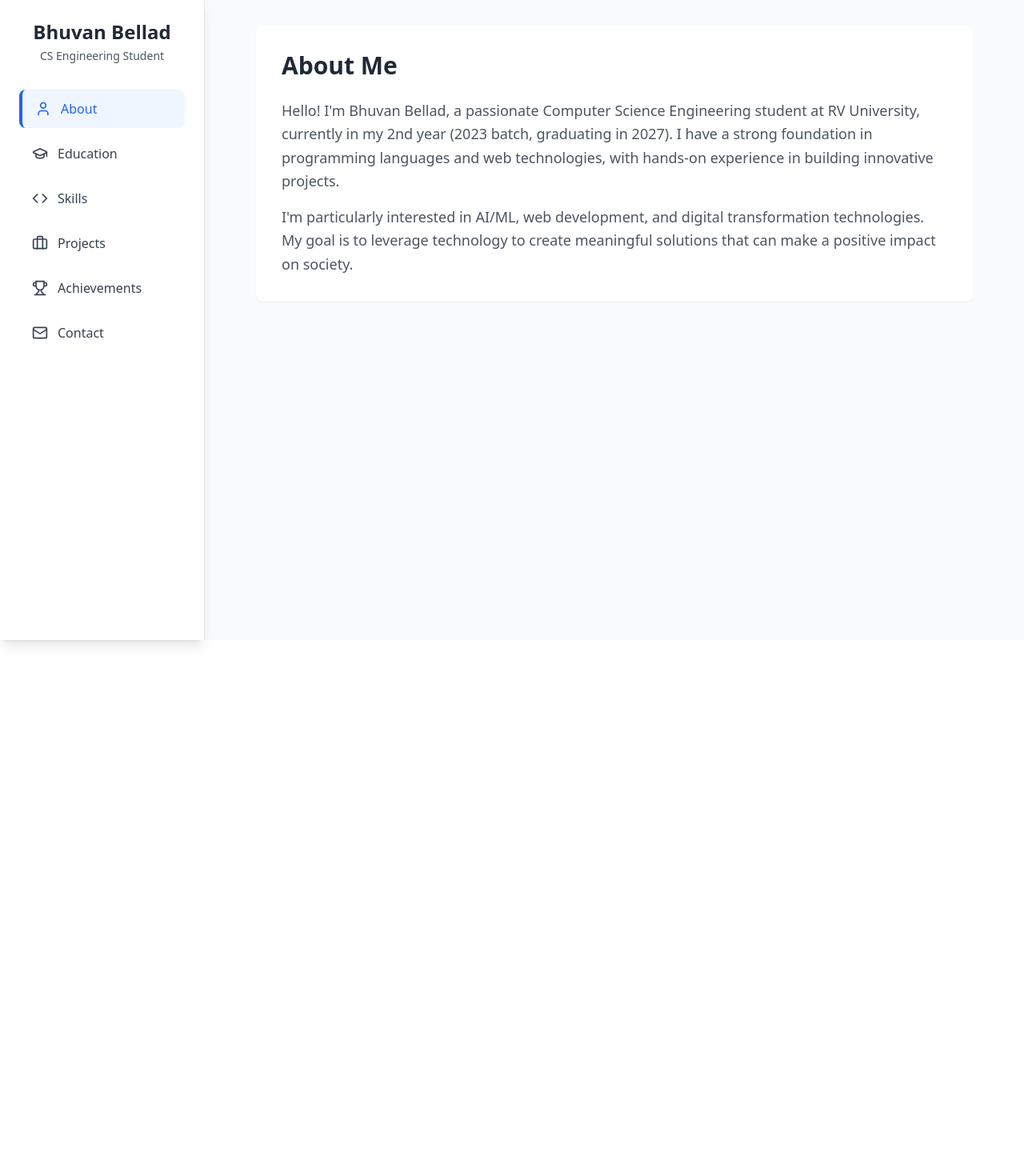
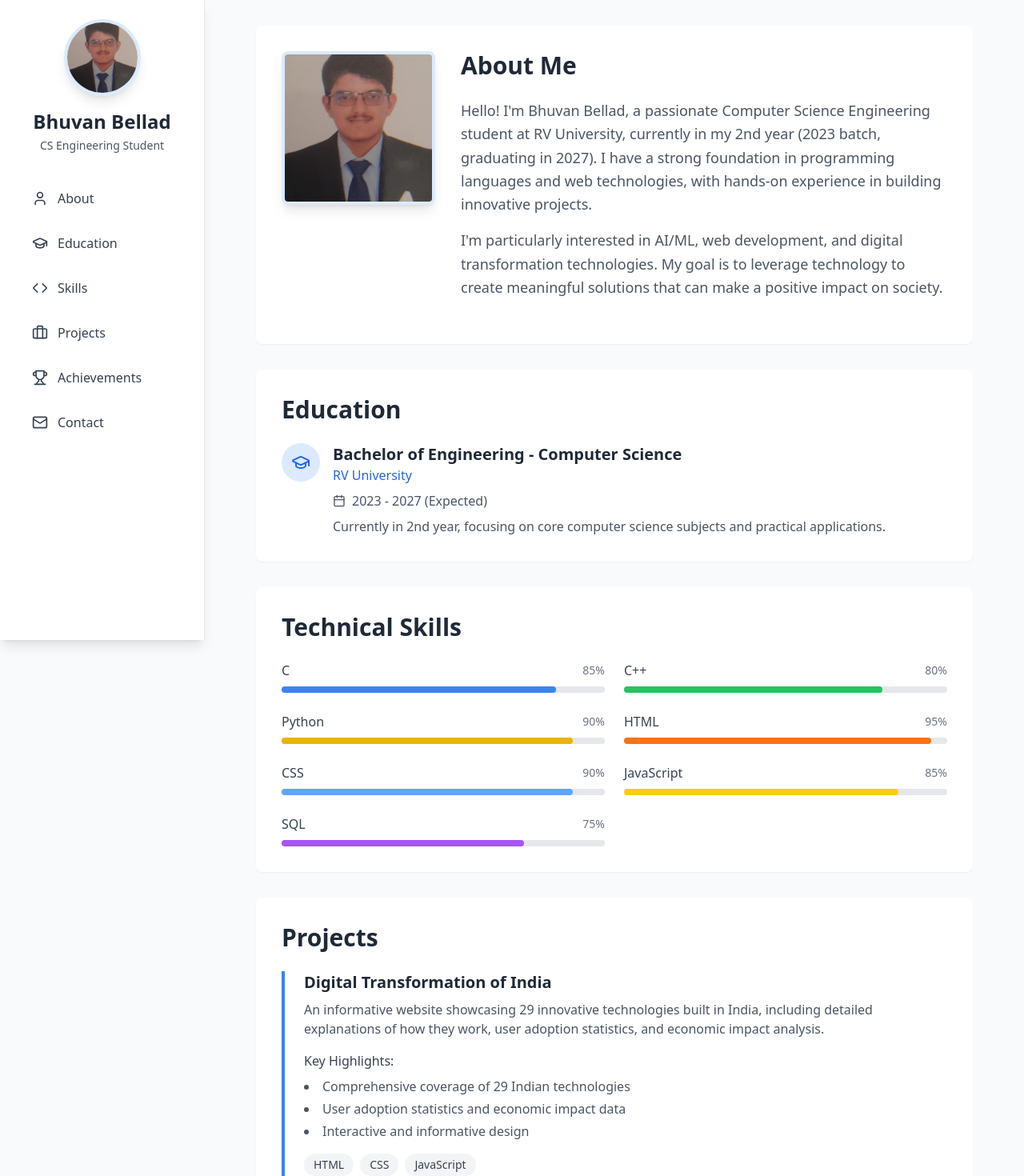
Before and after one commit to Bhuvan22b/bhuvan-bellad-resume-light, a React (Vite) app: page / in a window 1280 px wide. Shown: the top 1470 px of the page at 80% size. Before the commit the page ends 800 px from the top, so only its background shows below. Built offline with nearby package versions, Linux system fonts and the light colour scheme.

Commit message:
Refactor: Single-page resume with navigation
Consolidate all sections into a single page.
Implement navigation to scroll to specific sections.

```diff
--- a/src/components/Navigation.tsx
+++ b/src/components/Navigation.tsx
@@ -2,11 +2,10 @@
 import { User, GraduationCap, Code, Briefcase, Trophy, Mail } from 'lucide-react';
 
 interface NavigationProps {
-  activeSection: string;
-  setActiveSection: (section: string) => void;
+  onSectionClick: (sectionId: string) => void;
 }
 
-const Navigation = ({ activeSection, setActiveSection }: NavigationProps) => {
+const Navigation = ({ onSectionClick }: NavigationProps) => {
   const navItems = [
     { id: 'about', label: 'About', icon: User },
     { id: 'education', label: 'Education', icon: GraduationCap },
@@ -20,6 +19,13 @@ const Navigation = ({ activeSection, setActiveSection }: NavigationProps) => {
     <nav className="fixed left-0 top-0 h-full w-64 bg-white shadow-lg border-r border-gray-200 z-10">
       <div className="p-6">
         <div className="text-center mb-8">
+          <div className="mb-4">
+            <img
+              src="/lovable-uploads/3d81d3b8-a800-4c68-a378-4ebc722318b7.png"
+              alt="Bhuvan Bellad"
+              className="w-24 h-24 rounded-full mx-auto object-cover border-4 border-blue-100 shadow-lg"
+            />
+          </div>
           <h1 className="text-2xl font-bold text-gray-800">Bhuvan Bellad</h1>
           <p className="text-gray-600 text-sm mt-1">CS Engineering Student</p>
         </div>
@@ -30,14 +36,10 @@ const Navigation = ({ activeSection, setActiveSection }: NavigationProps) => {
             return (
               <li key={item.id}>
                 <button
-                  onClick={() => setActiveSection(item.id)}
-                  className={`w-full flex items-center px-4 py-3 rounded-lg transition-all duration-200 text-left ${
-                    activeSection === item.id
-                      ? 'bg-blue-50 text-blue-600 border-l-4 border-blue-600'
-                      : 'text-gray-700 hover:bg-gray-50 hover:text-blue-600'
-                  }`}
+                  onClick={() => onSectionClick(item.id)}
+                  className="w-full flex items-center px-4 py-3 rounded-lg transition-all duration-200 text-left text-gray-700 hover:bg-blue-50 hover:text-blue-600 group"
                 >
-                  <Icon className="w-5 h-5 mr-3" />
+                  <Icon className="w-5 h-5 mr-3 group-hover:text-blue-600 transition-colors" />
                   {item.label}
                 </button>
               </li>
--- a/src/components/sections/AboutSection.tsx
+++ b/src/components/sections/AboutSection.tsx
@@ -2,6 +2,15 @@
 const AboutSection = () => {
   return (
     <section className="bg-white rounded-lg shadow-sm p-8 mb-6">
+      <div className="flex flex-col md:flex-row items-center md:items-start gap-8 mb-6">
+        <div className="flex-shrink-0">
+          <img
+            src="/lovable-uploads/3d81d3b8-a800-4c68-a378-4ebc722318b7.png"
+            alt="Bhuvan Bellad"
+            className="w-48 h-48 rounded-lg object-cover shadow-lg border-4 border-blue-100"
+          />
+        </div>
+        <div className="flex-1">
           <h2 className="text-3xl font-bold text-gray-800 mb-6">About Me</h2>
           <div className="prose max-w-none">
             <p className="text-gray-600 text-lg leading-relaxed mb-4">
@@ -15,6 +24,8 @@ const AboutSection = () => {
               on society.
             </p>
           </div>
+        </div>
+      </div>
     </section>
   );
 };
--- a/src/pages/Index.tsx
+++ b/src/pages/Index.tsx
@@ -1,5 +1,5 @@
 
-import { useState } from 'react';
+import { useEffect } from 'react';
 import Navigation from '../components/Navigation';
 import AboutSection from '../components/sections/AboutSection';
 import EducationSection from '../components/sections/EducationSection';
@@ -9,34 +9,37 @@ import AchievementsSection from '../components/sections/AchievementsSection';
 import ContactSection from '../components/sections/ContactSection';
 
 const Index = () => {
-  const [activeSection, setActiveSection] = useState('about');
-
-  const renderSection = () => {
-    switch (activeSection) {
-      case 'about':
-        return <AboutSection />;
-      case 'education':
-        return <EducationSection />;
-      case 'skills':
-        return <SkillsSection />;
-      case 'projects':
-        return <ProjectsSection />;
-      case 'achievements':
-        return <AchievementsSection />;
-      case 'contact':
-        return <ContactSection />;
-      default:
-        return <AboutSection />;
+  const scrollToSection = (sectionId: string) => {
+    const element = document.getElementById(sectionId);
+    if (element) {
+      element.scrollIntoView({ behavior: 'smooth' });
     }
   };
 
   return (
     <div className="min-h-screen bg-gray-50">
-      <Navigation activeSection={activeSection} setActiveSection={setActiveSection} />
+      <Navigation onSectionClick={scrollToSection} />
 
       <main className="ml-64 p-8">
-        <div className="max-w-4xl mx-auto">
-          {renderSection()}
+        <div className="max-w-4xl mx-auto space-y-8">
+          <div id="about">
+            <AboutSection />
+          </div>
+          <div id="education">
+            <EducationSection />
+          </div>
+          <div id="skills">
+            <SkillsSection />
+          </div>
+          <div id="projects">
+            <ProjectsSection />
+          </div>
+          <div id="achievements">
+            <AchievementsSection />
+          </div>
+          <div id="contact">
+            <ContactSection />
+          </div>
         </div>
       </main>
     </div>
```
Also changed, not shown: public/lovable-uploads/3d81d3b8-a800-4c68-a378-4ebc722318b7.png (added). Lines whose indentation alone changed are shown as unchanged.
